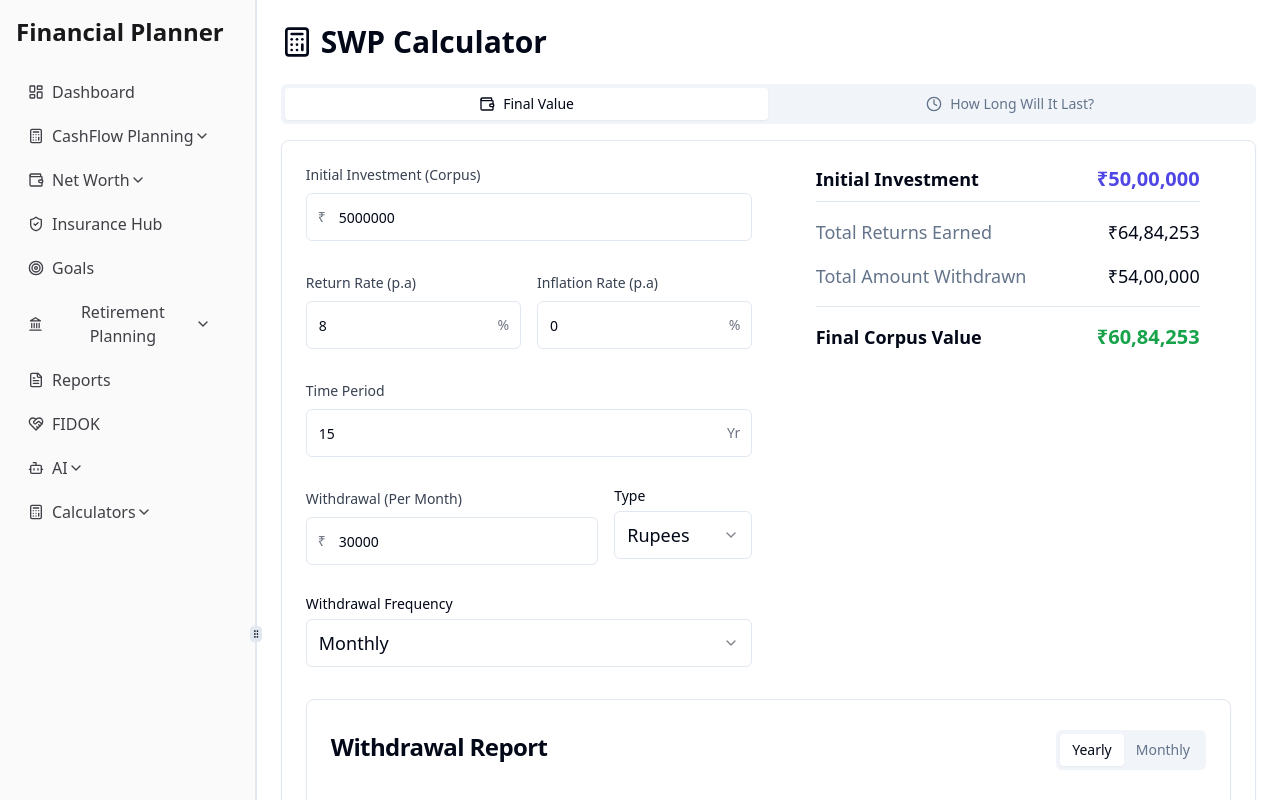
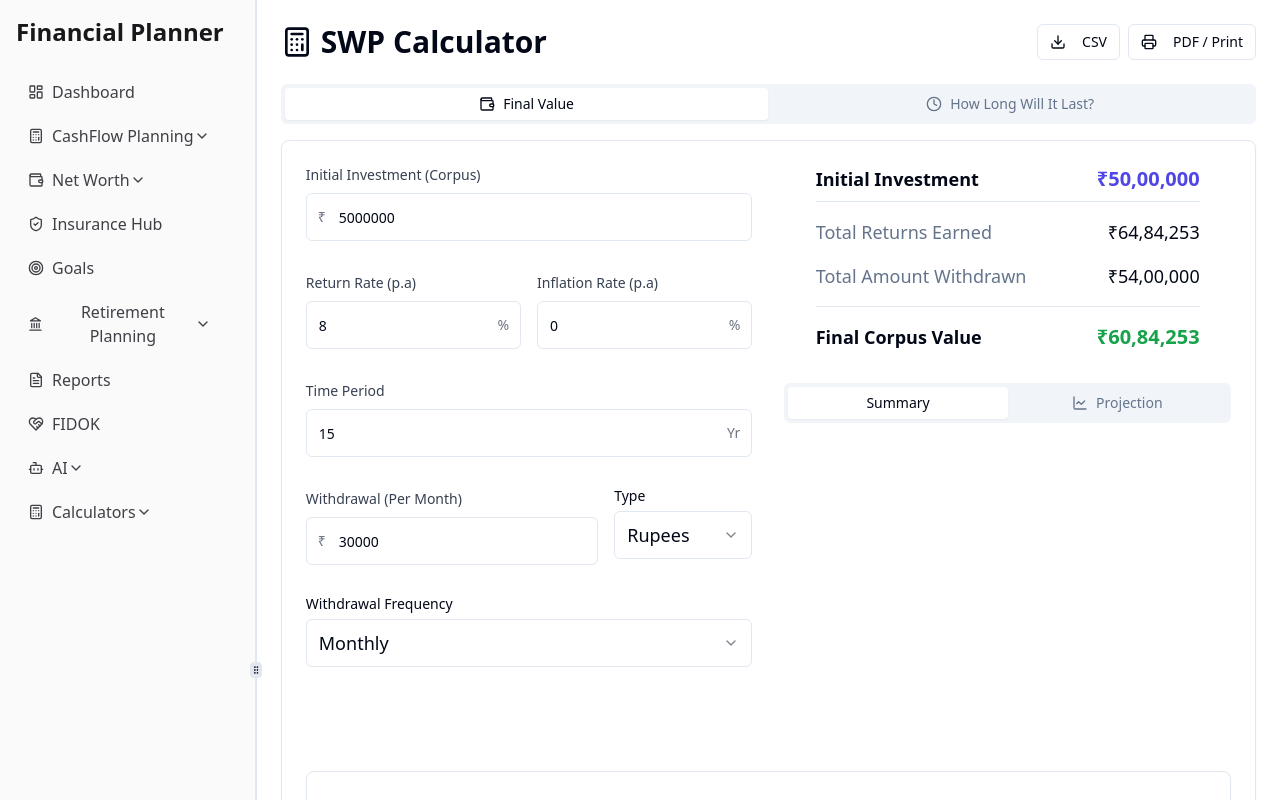
Before and after one commit to bravetux/Finance.AI-Dec2025, a React (Vite) app: page /dashboard/swp-calculator in a window 1280 px wide. Shown: the top 800 px of the page. Built offline with nearby package versions, Linux system fonts and the light colour scheme.

Commit message:
[dyad] Added Line Chart visualization and Export to CSV/PDF buttons. - wrote 2 file(s)

```diff
--- a/src/pages/SWPCalculator.tsx
+++ b/src/pages/SWPCalculator.tsx
@@ -2,9 +2,12 @@
 
 import React, { useState, useMemo } from "react";
 import { Card, CardContent } from "@/components/ui/card";
-import { Calculator, Clock, Wallet } from "lucide-react";
+import { Calculator, Clock, Wallet, Download, Printer, LineChart as LineChartIcon } from "lucide-react";
 import CalculatorInput from "@/components/CalculatorInput";
-import { PieChart, Pie, Cell, ResponsiveContainer, Legend } from "recharts";
+import {
+  PieChart, Pie, Cell, ResponsiveContainer, Legend,
+  LineChart, Line, XAxis, YAxis, CartesianGrid, Tooltip as RechartsTooltip
+} from "recharts";
 import {
   Select,
   SelectContent,
@@ -13,8 +16,9 @@ import {
   SelectValue,
 } from "@/components/ui/select";
 import { Label } from "@/components/ui/label";
-import { Tabs, TabsList, TabsTrigger } from "@/components/ui/tabs";
+import { Tabs, TabsList, TabsTrigger, TabsContent } from "@/components/ui/tabs";
 import SWPReportTable, { SWPReportRow } from "@/components/SWPReportTable";
+import { Button } from "@/components/ui/button";
 
 type Frequency = "monthly" | "annual";
 type WithdrawalType = "rupees" | "percentage";
@@ -35,6 +39,12 @@ const SWPCalculator: React.FC = () => {
 
   const formatCurrency = (value: number) => {
     return `₹${value.toLocaleString("en-IN", { maximumFractionDigits: 0 })}`;
+  };
+
+  const formatCurrencyCompact = (value: number) => {
+    if (value >= 10000000) return `₹${(value / 10000000).toFixed(2)}Cr`;
+    if (value >= 100000) return `₹${(value / 100000).toFixed(2)}L`;
+    return `₹${(value / 1000).toFixed(0)}k`;
   };
 
   // --- Report Generation Logic ---
@@ -203,27 +213,71 @@ const SWPCalculator: React.FC = () => {
   };
 
   // --- Chart Data ---
-  const chartData = [
+  const pieChartData = [
     { name: "Total Withdrawn", value: calculations.totalWithdrawn },
     { name: "Final Corpus", value: calculations.finalCorpus },
   ];
 
   const COLORS = ["#4F46E5", "#E0E7FF"];
 
+  // --- Export Functions ---
+
+  const handlePrint = () => {
+    window.print();
+  };
+
+  const handleDownloadCSV = () => {
+    const headers = ["Period", "Withdrawal", "Returns Earned", "Balance"];
+    const rows = swpReportData.yearlyReport.map(row => [
+      row.label,
+      row.withdrawal.toFixed(2),
+      row.returnsEarned.toFixed(2),
+      row.endBalance.toFixed(2)
+    ]);
+
+    const csvContent = "data:text/csv;charset=utf-8,"
+      + headers.join(",") + "\n"
+      + rows.map(e => e.join(",")).join("\n");
+
+    const encodedUri = encodeURI(csvContent);
+    const link = document.createElement("a");
+    link.setAttribute("href", encodedUri);
+    link.setAttribute("download", "swp_report.csv");
+    document.body.appendChild(link);
+    link.click();
+    document.body.removeChild(link);
+  };
+
   // --- Component Render ---
 
   return (
     <div className="space-y-6">
+      <div className="flex justify-between items-center print:hidden">
         <h1 className="text-3xl font-bold flex items-center gap-2">
           <Calculator className="h-8 w-8" />
           SWP Calculator
         </h1>
+        <div className="flex gap-2">
+           <Button variant="outline" size="sm" onClick={handleDownloadCSV}>
+             <Download className="w-4 h-4 mr-2" /> CSV
+           </Button>
+           <Button variant="outline" size="sm" onClick={handlePrint}>
+             <Printer className="w-4 h-4 mr-2" /> PDF / Print
+           </Button>
+        </div>
+      </div>
+
+      {/* Print-only Header */}
+      <div className="hidden print:block mb-8">
+        <h1 className="text-2xl font-bold mb-2">SWP Calculation Report</h1>
+        <p className="text-gray-500 text-sm">Generated on {new Date().toLocaleDateString()}</p>
+      </div>
 
       <Tabs
         defaultValue="value"
         value={calcMode}
         onValueChange={(v) => setCalcMode(v as CalcMode)}
-        className="w-full"
+        className="w-full print:hidden"
       >
         <TabsList className="grid w-full grid-cols-2 mb-4">
           <TabsTrigger value="value" className="flex items-center gap-2">
@@ -237,7 +291,7 @@ const SWPCalculator: React.FC = () => {
         <Card>
           <CardContent className="pt-6">
             <div className="grid md:grid-cols-2 gap-8">
-              <div className="space-y-8">
+              <div className="space-y-8 print:hidden">
                 {/* Inputs */}
                 <CalculatorInput
                   label="Initial Investment (Corpus)"
@@ -333,8 +387,8 @@ const SWPCalculator: React.FC = () => {
                 </div>
               </div>
 
-              {/* Results and Chart */}
-              <div className="flex flex-col items-center">
+              {/* Results and Charts */}
+              <div className="flex flex-col items-center w-full">
                 {/* Dynamic Result Display */}
                 {calcMode === "longevity" ? (
                    <div className="w-full max-w-sm mb-6 p-4 bg-indigo-50 border border-indigo-100 rounded-lg text-center space-y-2">
@@ -348,7 +402,7 @@ const SWPCalculator: React.FC = () => {
                    </div>
                 ) : null}
 
-                <div className="w-full max-w-sm space-y-4 text-lg">
+                <div className="w-full max-w-sm space-y-4 text-lg mb-8">
                   <div className="flex justify-between border-b pb-2">
                     <span className="font-bold">Initial Investment</span>
                     <span className="font-bold text-xl text-indigo-600">
@@ -364,7 +418,6 @@ const SWPCalculator: React.FC = () => {
                     <span className="font-medium">{formatCurrency(calculations.totalWithdrawn)}</span>
                   </div>
 
-                  {/* Final Corpus - Only relevant if not 0 */}
                   <div className="flex justify-between border-t pt-4 mt-4">
                     <span className="font-bold">Final Corpus Value</span>
                     <span className={`font-bold text-xl ${calculations.finalCorpus > 0 ? "text-green-600" : "text-gray-500"}`}>
@@ -373,10 +426,18 @@ const SWPCalculator: React.FC = () => {
                   </div>
                 </div>
 
-                <ResponsiveContainer width="100%" height={250} className="mt-8">
+                <Tabs defaultValue="pie" className="w-full">
+                  <TabsList className="grid w-full grid-cols-2 mb-4 print:hidden">
+                     <TabsTrigger value="pie"><PieChart className="w-4 h-4 mr-2"/> Summary</TabsTrigger>
+                     <TabsTrigger value="line"><LineChartIcon className="w-4 h-4 mr-2"/> Projection</TabsTrigger>
+                  </TabsList>
+
+                  <div className="h-[300px] w-full print:h-[300px]">
+                    <TabsContent value="pie" className="h-full m-0" forceMount={true} hidden={false}>
+                        <ResponsiveContainer width="100%" height="100%">
                           <PieChart>
                             <Pie
-                      data={chartData}
+                              data={pieChartData}
                               cx="50%"
                               cy="50%"
                               innerRadius={70}
@@ -385,21 +446,67 @@ const SWPCalculator: React.FC = () => {
                               paddingAngle={5}
                               dataKey="value"
                             >
-                      {chartData.map((entry, index) => (
+                              {pieChartData.map((entry, index) => (
                                 <Cell key={`cell-${index}`} fill={COLORS[index % COLORS.length]} />
                               ))}
                             </Pie>
                             <Legend iconType="circle" layout="horizontal" verticalAlign="bottom" align="center" />
                           </PieChart>
                         </ResponsiveContainer>
+                    </TabsContent>
+                    <TabsContent value="line" className="h-full m-0">
+                        <ResponsiveContainer width="100%" height="100%">
+                          <LineChart
+                            data={swpReportData.yearlyReport}
+                            margin={{ top: 5, right: 20, left: 10, bottom: 5 }}
+                          >
+                            <CartesianGrid strokeDasharray="3 3" vertical={false} />
+                            <XAxis
+                                dataKey="label"
+                                tick={{fontSize: 12}}
+                                tickFormatter={(val) => val.replace('Year ', '')} // Shorten label
+                            />
+                            <YAxis
+                                tickFormatter={formatCurrencyCompact}
+                                tick={{fontSize: 12}}
+                                width={60}
+                            />
+                            <RechartsTooltip
+                                formatter={(value: number) => formatCurrency(value)}
+                                labelStyle={{ color: '#333' }}
+                            />
+                            <Legend />
+                            <Line
+                                type="monotone"
+                                dataKey="endBalance"
+                                name="Balance"
+                                stroke="#4F46E5"
+                                strokeWidth={3}
+                                dot={false}
+                            />
+                            <Line
+                                type="monotone"
+                                dataKey="withdrawal"
+                                name="Yearly Withdrawal"
+                                stroke="#82ca9d"
+                                strokeWidth={2}
+                                dot={false}
+                            />
+                          </LineChart>
+                        </ResponsiveContainer>
+                    </TabsContent>
+                  </div>
+                </Tabs>
               </div>
             </div>
 
             {/* SWP Report Table Integration */}
+            <div className="mt-8">
                <SWPReportTable
                   yearlyData={swpReportData.yearlyReport}
                   monthlyData={swpReportData.monthlyReport}
                />
+            </div>
           </CardContent>
         </Card>
       </Tabs>
```
Lines whose indentation alone changed are shown as unchanged.
